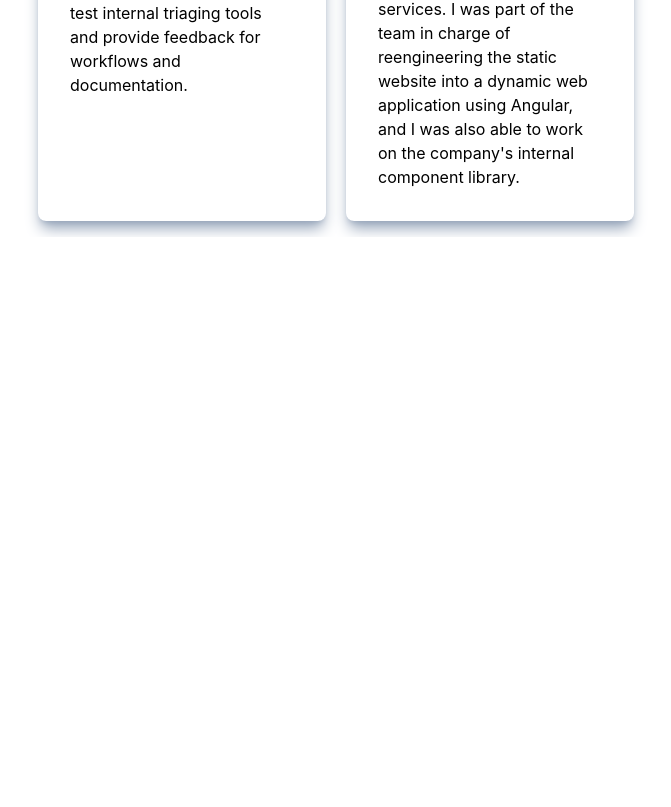
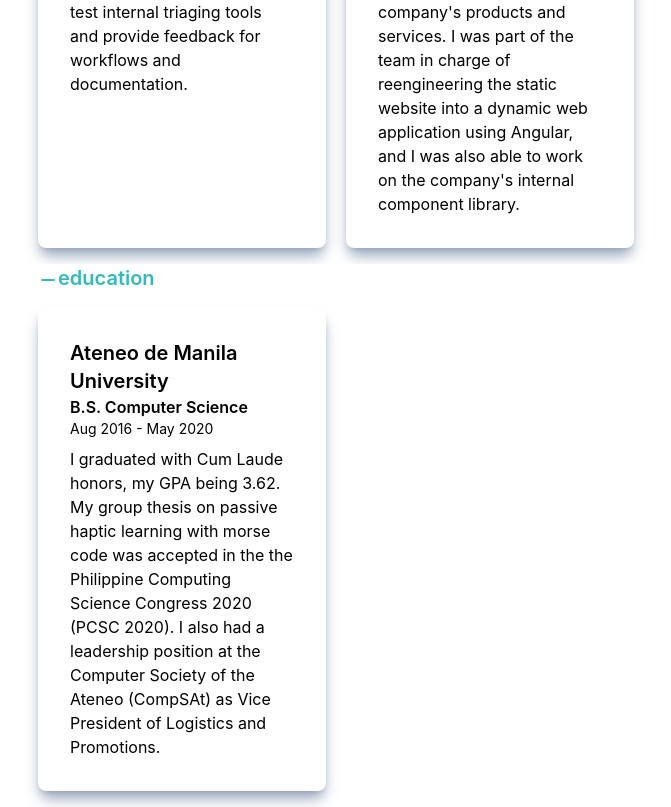
Before and after one commit to kristiingco/portfolio, a Next.js app: page / in a window 1280 px wide. Shown: the part 1593-2400 px from the top of the page, without its empty margins (2-673 px from the left). Before the commit the page ends 1830 px from the top, so only its background shows below. Built offline with nearby package versions, Linux system fonts and the light colour scheme.

Commit message:
Added experience section

```diff
--- a/components/Card.js
+++ b/components/Card.js
@@ -1,10 +1,10 @@
 import React from "react";
 
-const Card = ({ title, company, duration, description }) => {
+const Card = ({ title, subtitle, duration, description }) => {
   return (
     <div className="flex flex-col w-72 shrink-0 shadow-lg rounded-lg shadow-slate-400 p-8">
-      <h3 className="text-lg font-semibold">{title}</h3>
-      <span className="font-semibold">{company}</span>
+      <h3 className="text-xl font-semibold leading-snug">{title}</h3>
+      <span className="font-semibold">{subtitle}</span>
       <span className="text-sm block">{duration}</span>
       <p className="mt-2">{description}</p>
     </div>
--- /dev/null
+++ b/components/EducationSection.js
@@ -0,0 +1,26 @@
+import React from "react";
+import SectionCards from "./SectionCards";
+import { MinusIcon } from "@heroicons/react/solid";
+
+const educationData = [
+  {
+    title: "Ateneo de Manila University",
+    subtitle: "B.S. Computer Science",
+    duration: "Aug 2016 - May 2020",
+    description:
+      "I graduated with Cum Laude honors, my GPA being 3.62. My group thesis on passive haptic learning with morse code was accepted in the the Philippine Computing Science Congress 2020 (PCSC 2020). I also had a leadership position at the Computer Society of the Ateneo (CompSAt) as Vice President of Logistics and Promotions.",
+  },
+];
+const EducationSection = () => {
+  return (
+    <section>
+      <h2 className="text-xl text-cool-green font-semibold ml-10">
+        <MinusIcon className="w-5 h-5 inline" />
+        education
+      </h2>
+      <SectionCards data={educationData} />
+    </section>
+  );
+};
+
+export default EducationSection;
--- a/components/ExperienceSection.js
+++ b/components/ExperienceSection.js
@@ -5,14 +5,14 @@
 const experienceData = [
   {
     title: "Software Quality Operations Associate",
-    company: "Waymo (via ICONMA)",
+    subtitle: "Waymo (via ICONMA)",
     duration: "Nov 2021 - Present",
     description:
       "I analyze an average of over 100 test scenarios a day for software operating on autonomus vehicles. I also test internal triaging tools and provide feedback for workflows and documentation.",
   },
   {
     title: "Software Engineer Intern",
-    company: "Freelancer.com",
+    subtitle: "Freelancer.com",
     duration: "Jun 2019 - Jul 2019",
     description:
       "I participated in the SDLC and partook in Scrum meetings to learn as I gained experience in working on the company's products and services. I was part of the team in charge of reengineering the static website into a dynamic web application using Angular, and I was also able to work on the company's internal component library.",
--- a/components/SectionCards.js
+++ b/components/SectionCards.js
@@ -5,11 +5,11 @@
   return (
     <div className="">
       <div className="flex overflow-x-auto overflow-y-hidden gap-5 p-4 pl-10 justify-start">
-        {data.map(({ title, company, duration, description }, idx) => (
+        {data.map(({ title, subtitle, duration, description }, idx) => (
           <Card
             key={idx}
             title={title}
-            company={company}
+            subtitle={subtitle}
             duration={duration}
             description={description}
           />
--- a/pages/index.js
+++ b/pages/index.js
@@ -1,5 +1,6 @@
 import Head from "next/head";
 import AboutSection from "../components/AboutSection";
+import EducationSection from "../components/EducationSection";
 import ExperienceSection from "../components/ExperienceSection";
 import HeroBanner from "../components/HeroBanner";
 import NavBar from "../components/NavBar";
@@ -18,6 +19,7 @@
         <HeroBanner />
         <AboutSection />
         <ExperienceSection />
+        <EducationSection />
       </main>
     </div>
   );
```
